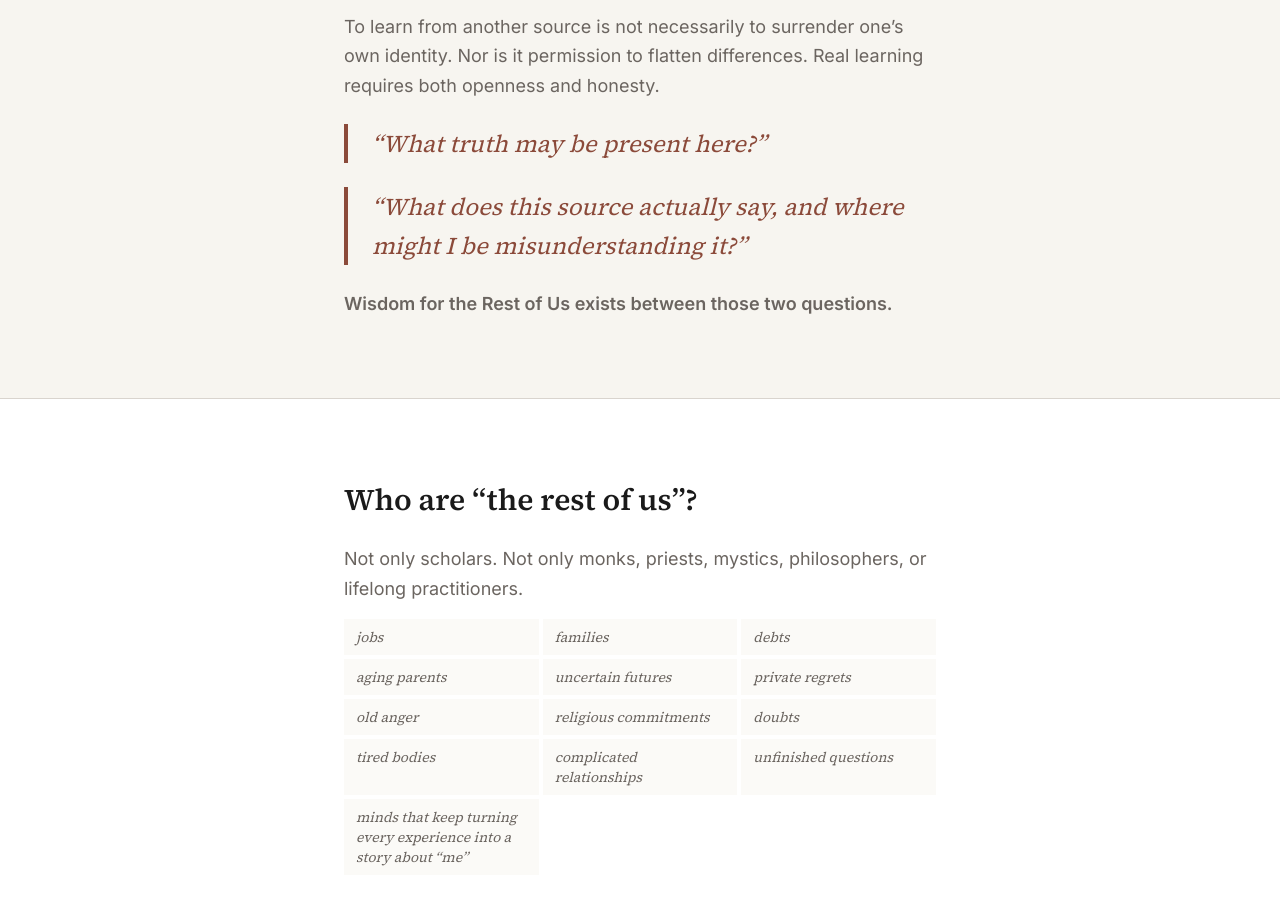
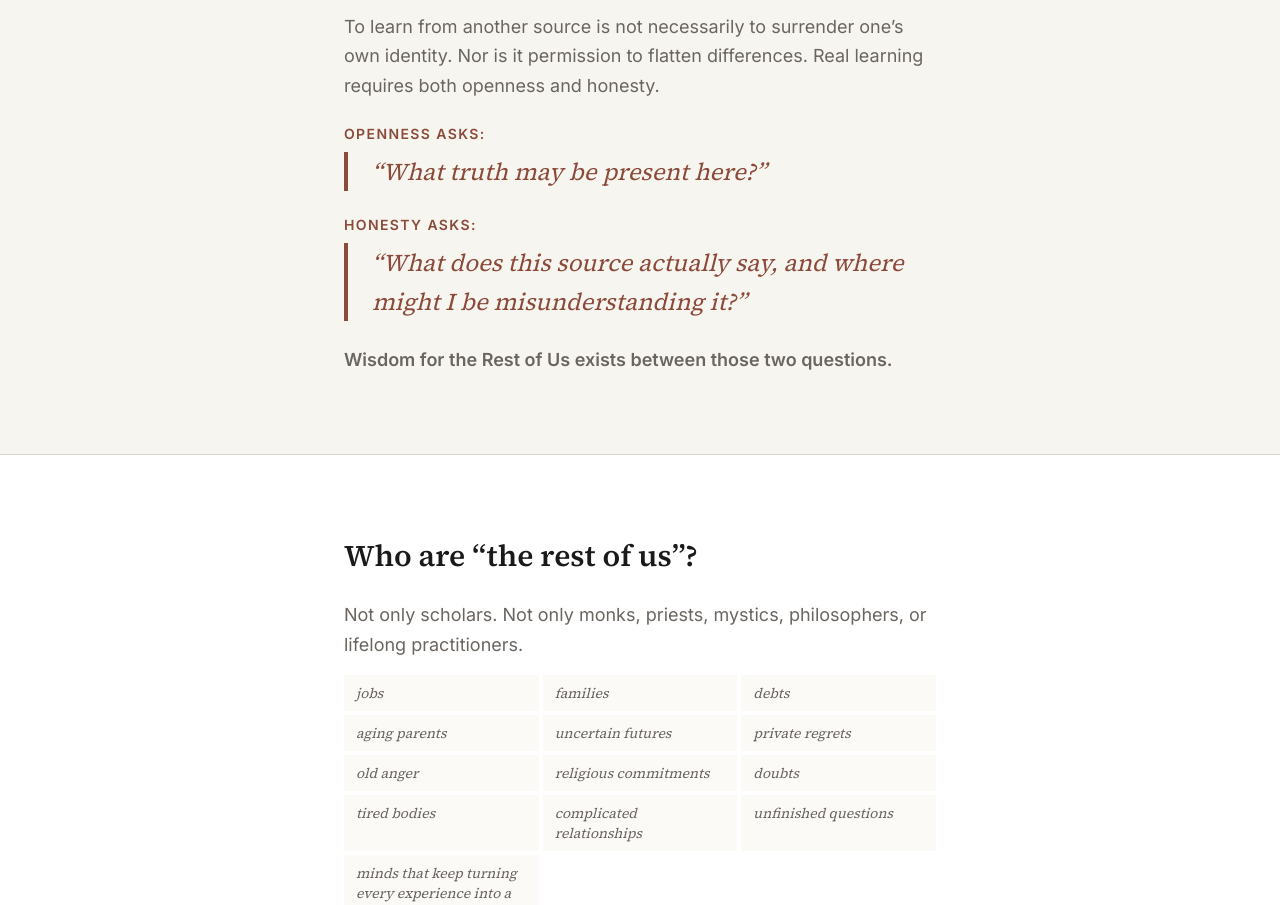
Before and after one commit to digitallycc/wisdomfortherestofus, a Next.js app: page / in a window 1280 px wide. Shown: the part 2940-3845 px from the top of the page. Built offline with nearby package versions, Linux system fonts and the light colour scheme.

Commit message:
Add explicit labels linking questions to openness and honesty

```diff
--- a/src/app/page.tsx
+++ b/src/app/page.tsx
@@ -150,9 +150,15 @@ function WisdomWithoutConversionSection() {
       <EditorialSection title={wisdomWithoutConversion.title}>
         <p>{wisdomWithoutConversion.body}</p>
         <p>{wisdomWithoutConversion.note}</p>
-        <PullQuote className="my-6">
+        <p className="font-sans text-sm font-semibold uppercase tracking-widest text-accent mt-6 mb-2">
+          Openness asks:
+        </p>
+        <PullQuote className="mb-4">
           &ldquo;{wisdomWithoutConversion.opennessQuestion}&rdquo;
         </PullQuote>
+        <p className="font-sans text-sm font-semibold uppercase tracking-widest text-accent mt-6 mb-2">
+          Honesty asks:
+        </p>
         <PullQuote className="mb-6">
           &ldquo;{wisdomWithoutConversion.honestyQuestion}&rdquo;
         </PullQuote>
```
